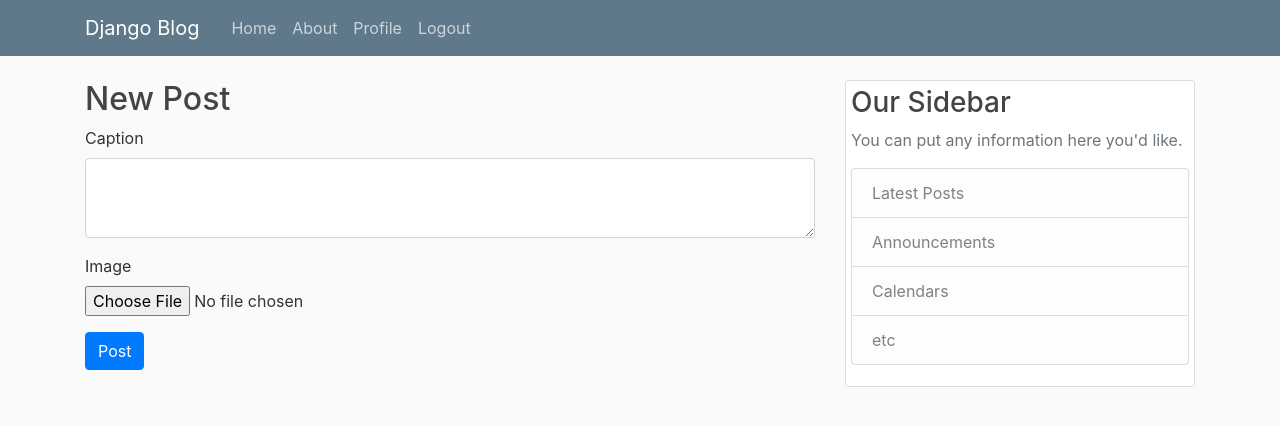
After one commit to jck-bit/Threats, a Django app: page /upload/ in a window 1280 px wide. The commit adds this page. Shown: the top 426 px of the page. Run offline with Django 4.2, Linux system fonts and the light colour scheme; the visitor is signed in with stand-in values (Sample User, id 1); some libraries are stand-ins or nearby versions.

Commit message:
users can now post images

```diff
--- a/posts/static/posts/main.css
+++ b/posts/static/posts/main.css
@@ -31,7 +31,7 @@ body {
   .content-section {
     position: relative;
     background: #ffffff;
-    padding: 10px 20px;
+    padding: 5px;
     border: 1px solid #dddddd;
     border-radius: 3px;
     margin-bottom: 20px;
--- a/posts/templates/posts/home.html
+++ b/posts/templates/posts/home.html
@@ -32,6 +32,9 @@
             </div>
             <!-- <p><a class="article-title" href="#">{{ post.caption }}</a></p> -->
             <p class="article-content">{{ post.caption }}</p>
+            {% if post.image %}
+              <img src="{{ post.image.url }}" alt="Post Image"  width="100%" height="100%">
+            {% endif %}
           </div>
         </article>
     {% endfor %}
--- /dev/null
+++ b/posts/templates/posts/post_upload.html
@@ -0,0 +1,16 @@
+{% extends "posts/base.html" %}
+{% block content %}
+  <h2>New Post</h2>
+  <form method="POST" enctype="multipart/form-data">
+    {% csrf_token %}
+    <div class="form-group">
+      <label for="caption">Caption</label>
+      <textarea class="form-control" name="caption" id="caption" rows="3"></textarea>
+    </div>
+    <div class="form-group">
+      <label for="image_upload">Image</label>
+      <input type="file" class="form-control-file" name="image_upload" id="image_upload">
+    </div>
+    <button type="submit" class="btn btn-primary">Post</button>
+  </form>
+{% endblock %}
--- a/posts/urls.py
+++ b/posts/urls.py
@@ -1,7 +1,11 @@
 from .import views
 from django.urls import path
+from .views import PostCreateView
+
 
 urlpatterns = [
     path('', views.home, name='post-home'),
-    path('about/', views.about, name='post-about')
+    path('about/', views.about, name='post-about'),
+    path('upload/', views.upload, name='post-upload'),
+    path('post/new/', PostCreateView.as_view(), name='post-create')
 ]
--- a/posts/views.py
+++ b/posts/views.py
@@ -1,15 +1,36 @@
-from django.shortcuts import render
+from django.shortcuts import render, redirect
 from . models import Post
 from django.contrib.auth.decorators import login_required
-
+from django.views.generic import ListView, CreateView
+from django.contrib.auth.mixins import LoginRequiredMixin, UserPassesTestMixin
 
 @login_required
 def home(request):
     context ={
-        'posts':Post.objects.all()
+        'posts':Post.objects.all().order_by('-date_posted')
     }
     return render(request, 'posts/home.html', context)
+
+class PostCreateView(LoginRequiredMixin, CreateView):
+    model = Post
+    fields = ['caption', 'image']
+
+    def form_valid(self, form):
+        return super().form_valid(form)
 
 
 def about(request):
     return render(request, 'posts/about.html')
+
+@login_required
+def upload(request):
+    if request.method == 'POST':
+        user = request.user
+        image = request.FILES.get('image_upload')
+        print(image)
+        caption = request.POST['caption']
+        new_post = Post.objects.create(user=user, image=image, caption=caption)
+        new_post.save()
+        return redirect('/')
+    else:
+        return render(request, 'posts/post_upload.html')
--- a/users/forms.py
+++ b/users/forms.py
@@ -20,4 +20,4 @@ class UserUpdateForm(forms.ModelForm):
 class ProfileUpdateForm(forms.ModelForm):
     class Meta:
         model = Profile
-        fields = ['image']
+        fields = ['bio','image']
--- a/users/templates/users/profile.html
+++ b/users/templates/users/profile.html
@@ -9,7 +9,7 @@
           <p class="text-secondary">{{ user.email }}</p>
         </div>
       </div>
-      <a href="#">
+      <a href="{% url 'profile-edit'  %}">
         <button class="styled-profile">Edit profile</button>
       </a>
     </div>
```
Also changed, not shown: posts/models.py (+12 -1 lines), posts/templates/posts/post_form.html (added, +17 -0 lines), media/post_pics/Dragon.png (added), media/post_pics/Talon.png (added), posts/migrations/0002_alter_post_image.py (added).
